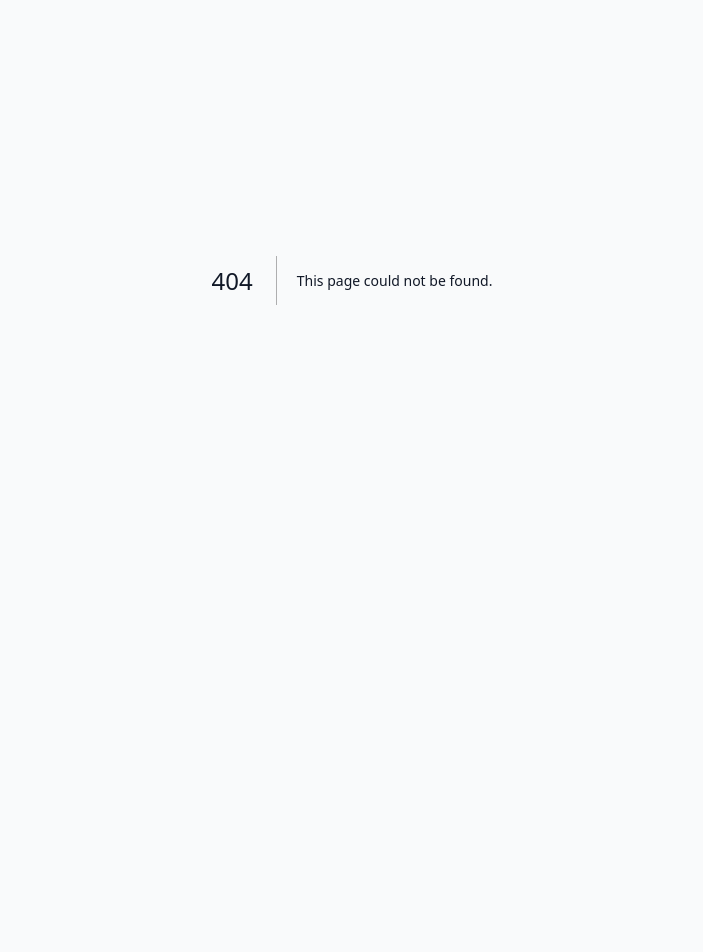
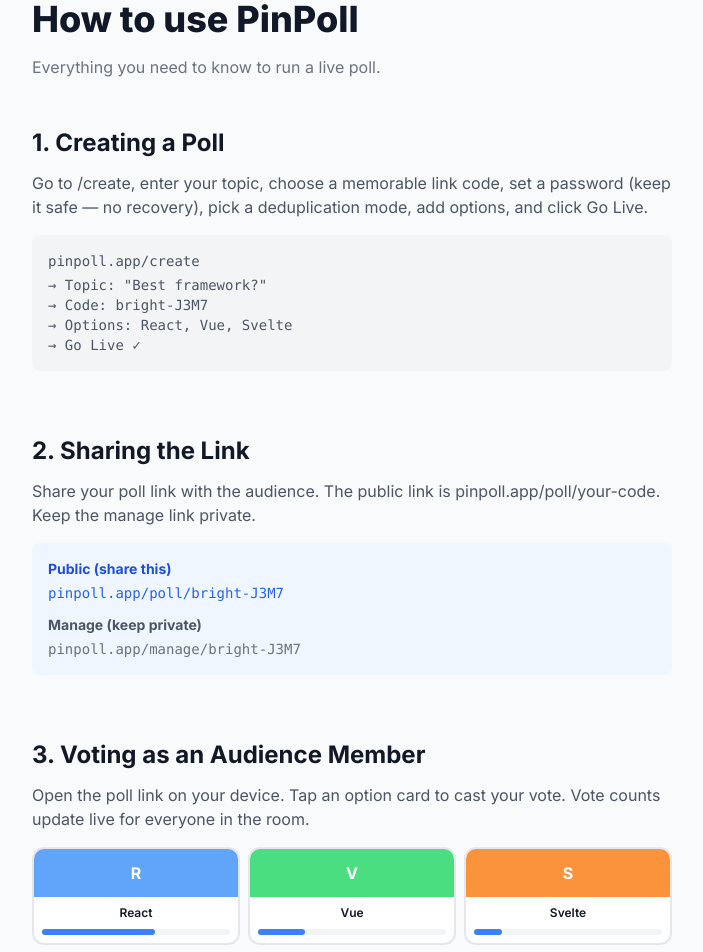
Before and after one commit to markanthonymuya/pinpoll, a Next.js app in the folder frontend/: page /manual in a window 1280 px wide. Before the commit this address had no page. Shown: the part 120-1072 px from the top of the page, without its empty margins (288-991 px from the left). Before the commit the page ends 800 px from the top, so only its background shows below. Built offline with nearby package versions, Linux system fonts and the light colour scheme.

Commit message:
feat: interactive manual with 5 demo sections

```diff
--- /dev/null
+++ b/frontend/src/app/manual/page.tsx
@@ -0,0 +1,118 @@
+import Link from 'next/link';
+
+const SECTIONS = [
+  {
+    title: '1. Creating a Poll',
+    content: 'Go to /create, enter your topic, choose a memorable link code, set a password (keep it safe — no recovery), pick a deduplication mode, add options, and click Go Live.',
+    demo: (
+      <div className="bg-gray-100 rounded-lg p-4 font-mono text-sm text-gray-600">
+        <p>pinpoll.app/create</p>
+        <p className="mt-1">→ Topic: "Best framework?"</p>
+        <p>→ Code: bright-J3M7</p>
+        <p>→ Options: React, Vue, Svelte</p>
+        <p>→ Go Live ✓</p>
+      </div>
+    ),
+  },
+  {
+    title: '2. Sharing the Link',
+    content: 'Share your poll link with the audience. The public link is pinpoll.app/poll/your-code. Keep the manage link private.',
+    demo: (
+      <div className="bg-blue-50 rounded-lg p-4 text-sm">
+        <p className="font-bold text-blue-700 mb-1">Public (share this)</p>
+        <p className="font-mono text-blue-600">pinpoll.app/poll/bright-J3M7</p>
+        <p className="font-bold text-gray-600 mt-3 mb-1">Manage (keep private)</p>
+        <p className="font-mono text-gray-500">pinpoll.app/manage/bright-J3M7</p>
+      </div>
+    ),
+  },
+  {
+    title: '3. Voting as an Audience Member',
+    content: 'Open the poll link on your device. Tap an option card to cast your vote. Vote counts update live for everyone in the room.',
+    demo: (
+      <div className="grid grid-cols-3 gap-2">
+        {['React', 'Vue', 'Svelte'].map((name, i) => (
+          <div key={name} className="bg-white border-2 border-gray-200 rounded-xl overflow-hidden text-center">
+            <div className={`h-12 ${['bg-blue-400', 'bg-green-400', 'bg-orange-400'][i]} flex items-center justify-center`}>
+              <span className="text-white font-bold">{name[0]}</span>
+            </div>
+            <p className="text-xs font-semibold p-2">{name}</p>
+            <div className="px-2 pb-2">
+              <div className="h-1.5 bg-gray-100 rounded-full">
+                <div className="h-full bg-blue-500 rounded-full" style={{ width: `${[60, 25, 15][i]}%` }} />
+              </div>
+            </div>
+          </div>
+        ))}
+      </div>
+    ),
+  },
+  {
+    title: '4. Managing & Closing a Poll',
+    content: 'Open your manage link and enter your password. You can add new options, tap +1 to manually record votes, and close the poll when done. After closing, choose Keep Public or Permanently Delete.',
+    demo: (
+      <div className="bg-gray-50 border border-gray-200 rounded-lg p-4 text-sm space-y-2">
+        <div className="flex justify-between items-center">
+          <span>React</span>
+          <span className="px-3 py-1 bg-green-100 text-green-700 rounded-full text-xs font-bold">+1</span>
+        </div>
+        <div className="flex justify-between items-center">
+          <span>Vue</span>
+          <span className="px-3 py-1 bg-green-100 text-green-700 rounded-full text-xs font-bold">+1</span>
+        </div>
+        <button type="button" className="w-full mt-2 py-2 border-2 border-red-300 text-red-500 rounded-lg text-xs font-semibold">
+          Close Poll
+        </button>
+      </div>
+    ),
+  },
+  {
+    title: '5. Downloading Results as PDF',
+    content: 'Visit pinpoll.app/results/your-code — accessible to anyone while the poll is active or closed. Click "Download PDF" to export the full results including the timestamped vote event log.',
+    demo: (
+      <div className="bg-white border border-gray-200 rounded-lg p-4 text-sm">
+        <p className="font-bold mb-2">Best framework? — Results</p>
+        <div className="space-y-2">
+          {[['React', 60], ['Vue', 25], ['Svelte', 15]].map(([name, pct]) => (
+            <div key={name} className="flex items-center gap-2">
+              <span className="w-14 text-xs">{name}</span>
+              <div className="flex-1 h-2 bg-gray-100 rounded-full">
+                <div className="h-full bg-blue-500 rounded-full" style={{ width: `${pct}%` }} />
+              </div>
+              <span className="text-xs text-gray-500 w-8">{pct}%</span>
+            </div>
+          ))}
+        </div>
+        <button type="button" className="mt-4 w-full py-2 bg-blue-500 text-white rounded-lg text-xs font-semibold">
+          ↓ Download PDF
+        </button>
+      </div>
+    ),
+  },
+];
+
+export default function ManualPage() {
+  return (
+    <main className="max-w-2xl mx-auto px-4 py-16">
+      <Link href="/" className="text-blue-500 hover:underline text-sm mb-8 inline-block">← Back to home</Link>
+      <h1 className="text-4xl font-extrabold mb-4">How to use PinPoll</h1>
+      <p className="text-gray-500 mb-12">Everything you need to know to run a live poll.</p>
+
+      <div className="flex flex-col gap-16">
+        {SECTIONS.map(({ title, content, demo }) => (
+          <section key={title}>
+            <h2 className="text-2xl font-bold mb-3">{title}</h2>
+            <p className="text-gray-600 mb-4">{content}</p>
+            {demo}
+          </section>
+        ))}
+      </div>
+
+      <div className="mt-16 text-center">
+        <Link href="/create" className="bg-blue-500 hover:bg-blue-600 text-white text-lg font-bold px-8 py-4 rounded-2xl transition-colors">
+          Create a Poll →
+        </Link>
+      </div>
+    </main>
+  );
+}
```
